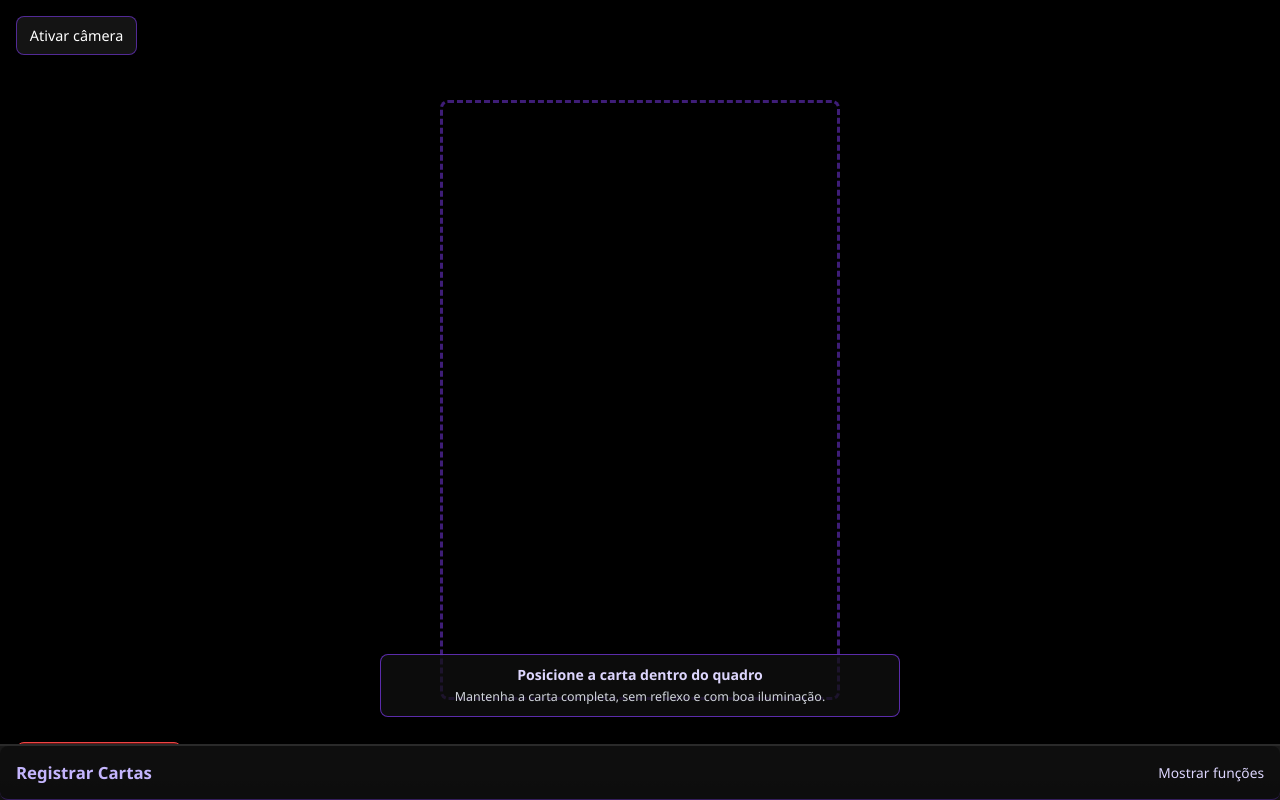
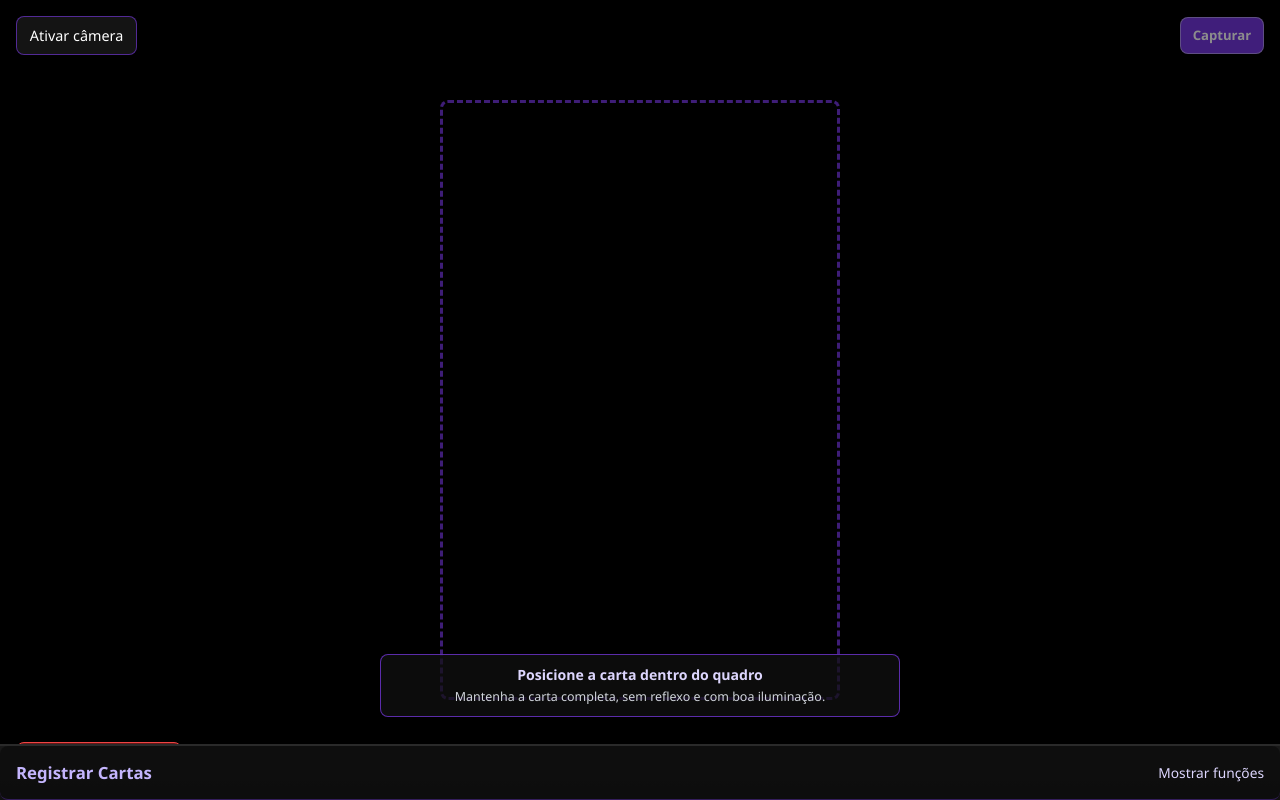
Before and after one commit to ID377585/taro, a React (Vite) app: page / in a window 1280 px wide. Both pictures are taken after a click on the button "Registrar Cartas". Built offline with nearby package versions, Linux system fonts and the light colour scheme.

Commit message:
feat: add manual capture button in card registration camera toolbar

```diff
--- a/src/components/CameraView.css
+++ b/src/components/CameraView.css
@@ -34,9 +34,23 @@
   left: 1rem;
   right: 1rem;
   display: flex;
-  gap: 0.75rem;
+  gap: 0.65rem;
   justify-content: space-between;
   align-items: center;
+}
+
+.camera-toolbar-left {
+  min-width: 0;
+  display: flex;
+  align-items: center;
+}
+
+.camera-toolbar-right {
+  min-width: 0;
+  display: flex;
+  align-items: center;
+  gap: 0.45rem;
+  margin-left: auto;
 }
 
 .camera-btn,
@@ -53,6 +67,19 @@
   min-width: 180px;
 }
 
+@media (max-width: 700px) {
+  .camera-toolbar {
+    top: 0.8rem;
+    left: 0.7rem;
+    right: 0.7rem;
+  }
+
+  .camera-select {
+    min-width: 145px;
+    max-width: 72vw;
+  }
+}
+
 .camera-error {
   position: absolute;
   left: 1rem;
--- a/src/components/CameraView.tsx
+++ b/src/components/CameraView.tsx
@@ -15,6 +15,7 @@ interface CameraViewProps {
   error: string | null
   onStart: () => void
   onSwitch: (deviceId: string) => void
+  toolbarActions?: ReactNode
   children?: ReactNode
 }
 
@@ -27,6 +28,7 @@ const CameraView: FC<CameraViewProps> = ({
   error,
   onStart,
   onSwitch,
+  toolbarActions,
   children,
 }) => {
   return (
@@ -35,12 +37,15 @@ const CameraView: FC<CameraViewProps> = ({
       <div className="camera-overlay" />
 
       <div className="camera-toolbar">
+        <div className="camera-toolbar-left">
           {!isActive && (
             <button className="camera-btn" onClick={onStart}>
               Ativar câmera
             </button>
           )}
+        </div>
 
+        <div className="camera-toolbar-right">
           {devices.length > 0 && (
             <select
               className="camera-select"
@@ -55,6 +60,8 @@ const CameraView: FC<CameraViewProps> = ({
               ))}
             </select>
           )}
+          {toolbarActions}
+        </div>
       </div>
 
       {error && <p className="camera-error">{error}</p>}
--- a/src/components/CardRegistrationView.css
+++ b/src/components/CardRegistrationView.css
@@ -11,6 +11,21 @@
 .card-registration-view .camera-container {
   flex: 1 1 auto;
   min-height: 100%;
+}
+
+.camera-capture-btn {
+  background-color: rgba(124, 58, 237, 0.95);
+  color: #ffffff;
+  border: 1px solid rgba(221, 214, 254, 0.55);
+  border-radius: 8px;
+  padding: 0.52rem 0.74rem;
+  font-size: 0.82rem;
+  font-weight: 700;
+  white-space: nowrap;
+}
+
+.camera-capture-btn:disabled {
+  opacity: 0.55;
 }
 
 .capture-guidance {
@@ -255,4 +270,9 @@
   .capture-guidance.with-panel-expanded {
     bottom: calc(58vh + 0.65rem);
   }
+
+  .camera-capture-btn {
+    padding: 0.5rem 0.64rem;
+    font-size: 0.78rem;
+  }
 }
--- a/src/components/CardRegistrationView.tsx
+++ b/src/components/CardRegistrationView.tsx
@@ -126,6 +126,35 @@ const captureFromVideo = async (video: HTMLVideoElement) => {
   })
 }
 
+const waitForVideoReady = async (video: HTMLVideoElement, timeoutMs = 1500) => {
+  if (video.videoWidth > 0 && video.videoHeight > 0) return
+
+  await new Promise<void>((resolve, reject) => {
+    const timeoutId = window.setTimeout(() => {
+      cleanup()
+      reject(new Error('A câmera ainda não está pronta para captura.'))
+    }, timeoutMs)
+
+    const onReady = () => {
+      if (!video.videoWidth || !video.videoHeight) return
+      cleanup()
+      resolve()
+    }
+
+    const cleanup = () => {
+      window.clearTimeout(timeoutId)
+      video.removeEventListener('loadedmetadata', onReady)
+      video.removeEventListener('canplay', onReady)
+      video.removeEventListener('playing', onReady)
+    }
+
+    video.addEventListener('loadedmetadata', onReady)
+    video.addEventListener('canplay', onReady)
+    video.addEventListener('playing', onReady)
+    onReady()
+  })
+}
+
 const CardRegistrationView: FC<CardRegistrationViewProps> = ({ cards, onBack }) => {
   const videoRef = useRef<HTMLVideoElement>(null)
   const capturesRef = useRef<Record<number, CardCaptureBucket>>({})
@@ -166,6 +195,7 @@ const CardRegistrationView: FC<CardRegistrationViewProps> = ({ cards, onBack })
   const isCardReady =
     currentVerticalCount >= TARGET_PER_ORIENTATION &&
     currentInvertedCount >= TARGET_PER_ORIENTATION
+  const orientationLabel = orientation === 'vertical' ? 'vertical' : 'horizontal'
 
   useEffect(() => {
     capturesRef.current = capturesByCard
@@ -197,7 +227,7 @@ const CardRegistrationView: FC<CardRegistrationViewProps> = ({ cards, onBack })
       const currentCount = current[orientation].length
       if (currentCount >= TARGET_PER_ORIENTATION) {
         setFeedback(
-          `A orientação ${orientation} já atingiu ${TARGET_PER_ORIENTATION} fotos.`,
+          `A orientação ${orientationLabel} já atingiu ${TARGET_PER_ORIENTATION} fotos.`,
         )
         return prev
       }
@@ -251,12 +281,18 @@ const CardRegistrationView: FC<CardRegistrationViewProps> = ({ cards, onBack })
   }
 
   const handleCapture = async () => {
+    if (!selectedCard) {
+      setFeedback('Selecione uma carta para começar a captura.')
+      return
+    }
+
     if (!videoRef.current) {
       setFeedback('A câmera não está pronta.')
       return
     }
 
     try {
+      await waitForVideoReady(videoRef.current)
       const blob = await captureFromVideo(videoRef.current)
       saveCapture(blob)
       setFeedback('Foto capturada com sucesso.')
@@ -457,6 +493,17 @@ const CardRegistrationView: FC<CardRegistrationViewProps> = ({ cards, onBack })
         error={cameraError}
         onStart={() => startCamera(currentDeviceId || devices[0]?.deviceId)}
         onSwitch={switchCamera}
+        toolbarActions={
+          <button
+            className="camera-capture-btn"
+            onClick={() => void handleCapture()}
+            disabled={!isActive || isStarting || !selectedCard}
+            title="Capturar foto da carta"
+            aria-label="Capturar foto da carta"
+          >
+            Capturar
+          </button>
+        }
       >
         <div
           className={`capture-guidance ${
@@ -521,7 +568,7 @@ const CardRegistrationView: FC<CardRegistrationViewProps> = ({ cards, onBack })
                     className={orientation === 'invertido' ? 'secondary active' : 'secondary'}
                     onClick={() => setOrientation('invertido')}
                   >
-                    Invertida
+                    Horizontal
                   </button>
                 </div>
               </div>
@@ -535,7 +582,7 @@ const CardRegistrationView: FC<CardRegistrationViewProps> = ({ cards, onBack })
                 </strong>
               </div>
               <div>
-                <small>Invertida</small>
+                <small>Horizontal</small>
                 <strong>
                   {currentInvertedCount}/{TARGET_PER_ORIENTATION}
                 </strong>
@@ -586,10 +633,10 @@ const CardRegistrationView: FC<CardRegistrationViewProps> = ({ cards, onBack })
                 </div>
               </div>
               <div>
-                <h3>Prévias invertidas</h3>
+                <h3>Prévias horizontais</h3>
                 <div className="thumb-list">
                   {currentBucket.invertido.map(item => (
-                    <img key={item.id} src={item.objectUrl} alt="Invertida" />
+                    <img key={item.id} src={item.objectUrl} alt="Horizontal" />
                   ))}
                 </div>
               </div>
```
Lines whose indentation alone changed are shown as unchanged.
